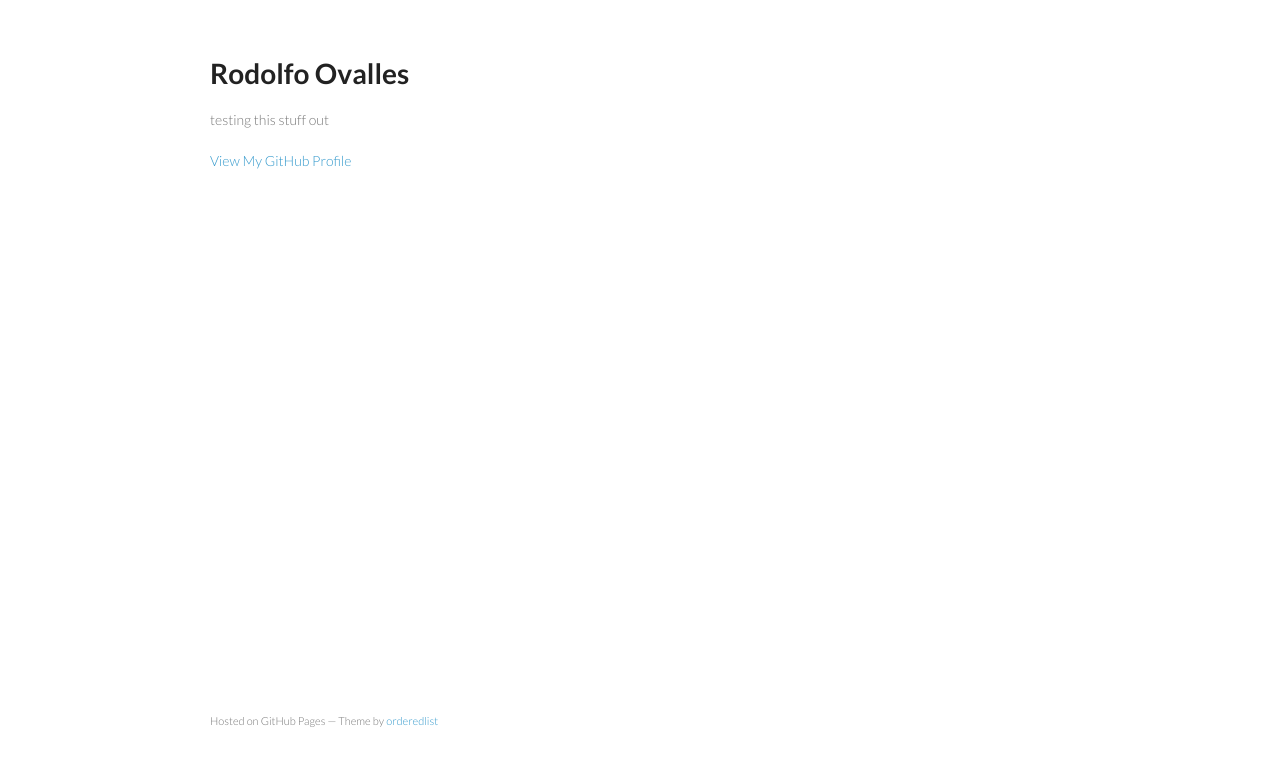
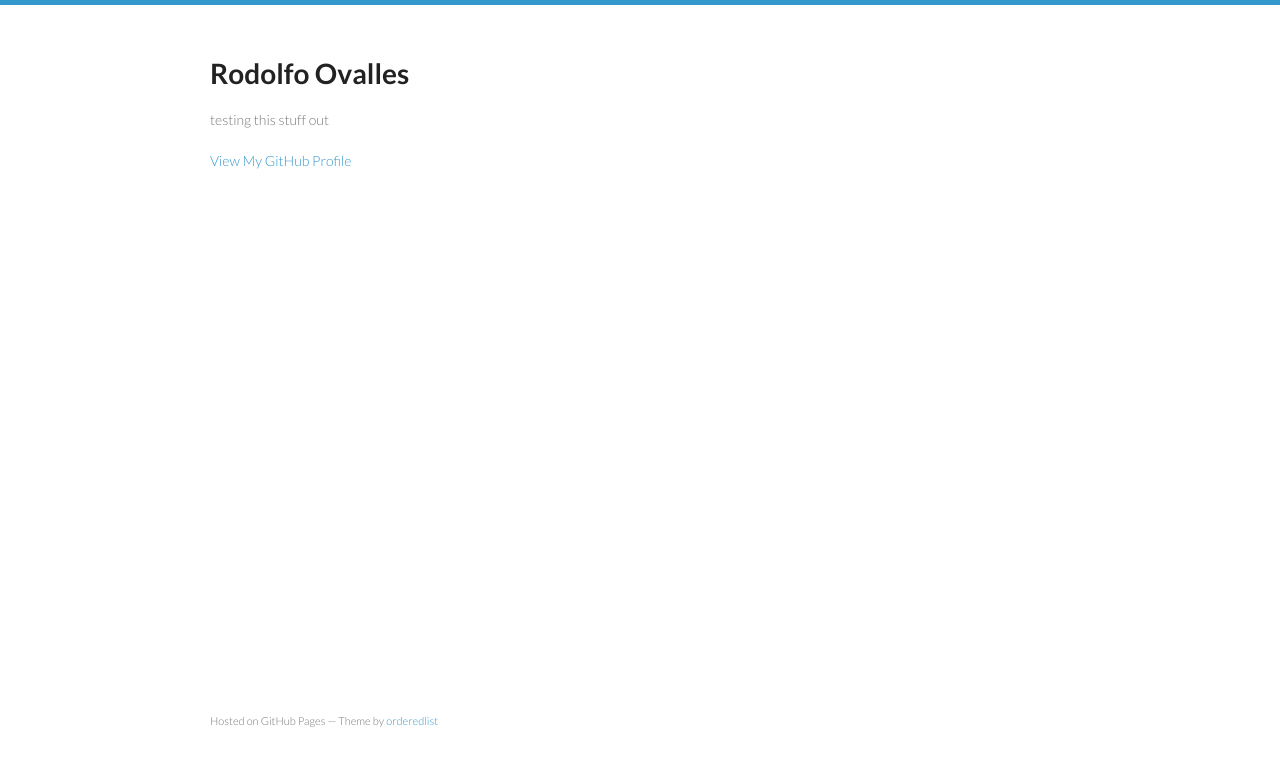
Before and after one commit to rovalles/rovalles.github.io, a plain HTML site: page index.html in a window 1280 px wide. Drawn offline with nearby package versions, Linux system fonts and the light colour scheme.

Commit message:
Update styles.css
css for topbar

```diff
--- a/stylesheets/styles.css
+++ b/stylesheets/styles.css
@@ -48,6 +48,15 @@ a small {
 .wrapper {
   width:860px;
   margin:0 auto;
+}
+
+#topBar{
+  position: fixed;
+  width: 100%;
+  height: 5px;
+  background: #39C;
+  top: 0;
+  left: 0;
 }
 
 blockquote {
```
